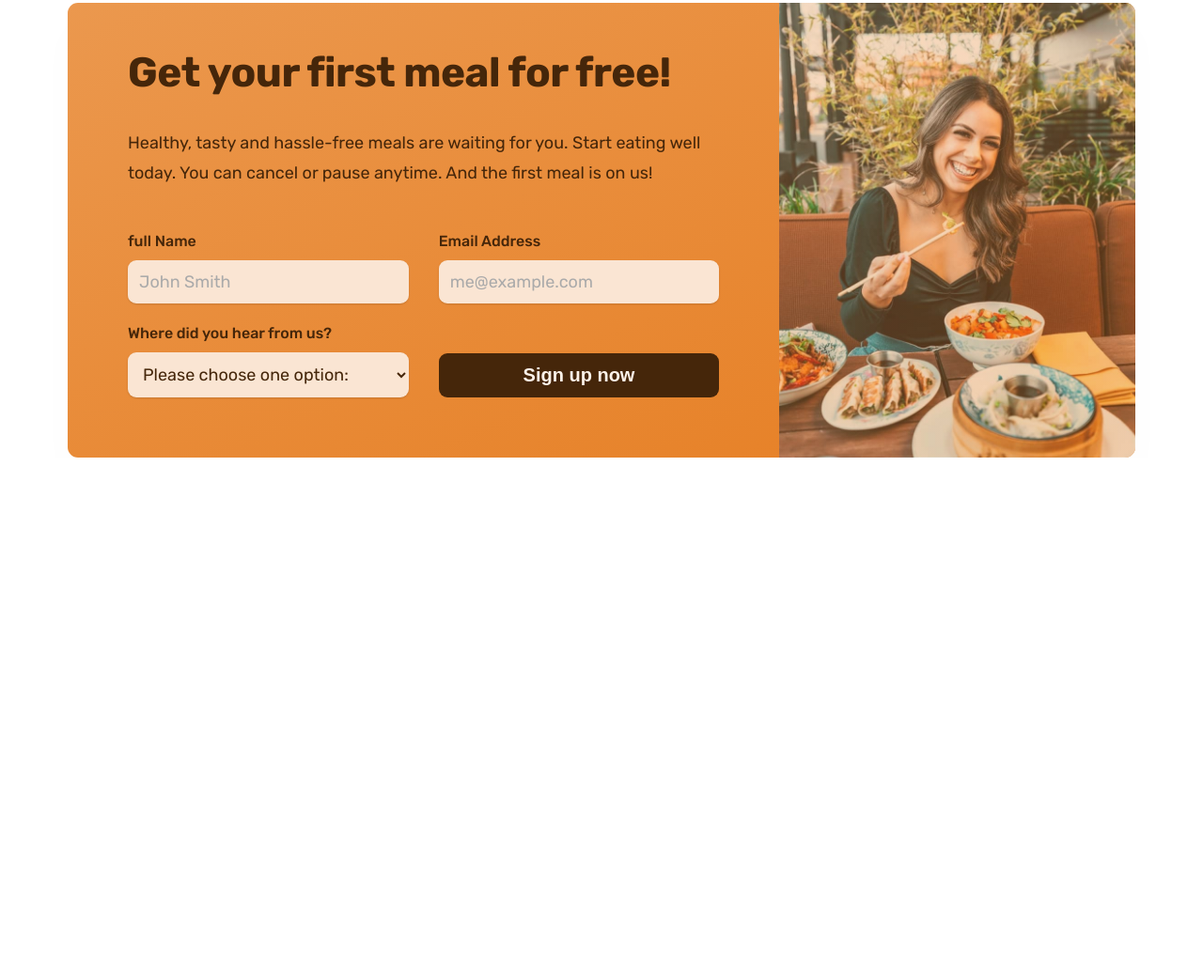
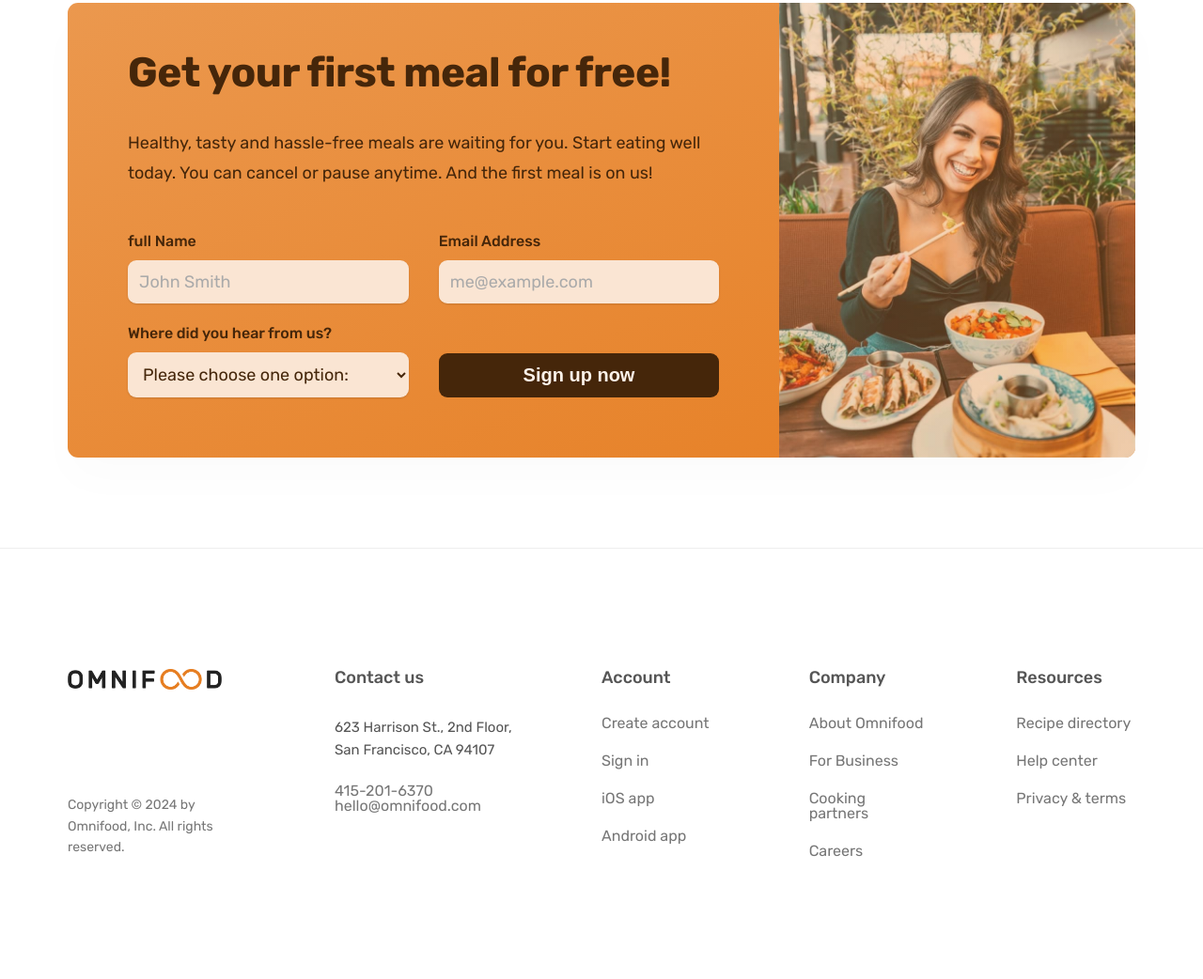
Before and after one commit to mhsaghsemii/Omni-Food, a plain HTML site: page index.html in a window 1280 px wide. Shown: the part 5779-6821 px from the top of the page at 94% size. Before the commit the page ends 6266 px from the top, so only its background shows below. Drawn offline with Linux system fonts and the light colour scheme.

Commit message:
feat(footer): contact with omnifood
+ companys
+address
+socials

```diff
--- a/Css/style.css
+++ b/Css/style.css
@@ -99,7 +99,6 @@ strong {
 .grid--5-cols {
   grid-template-columns: repeat(5, 1fr);
 }
-
 
 .grid--center {
   align-items: center;
@@ -612,6 +611,7 @@ strong {
   border-radius: 11px;
   background-image: linear-gradient(to right bottom, #eb984e, #e67e22);
   overflow: hidden;
+  margin-bottom: 9.6rem;
 }
 
 .cta-text-box {
@@ -688,8 +688,61 @@ strong {
   box-shadow: 0 0 0 0.8rem rgba(253, 242, 233, 0.5);
 }
 
+/* SECTION FOOTER */
+.footer {
+  padding:12.8rem 0;
+  border-top: 1px solid #eee;
+}
 
-/* SECTION FOOTER */
-.footer{
-  padding: 9.6rem 0;
+.grid-footer{
+  grid-template-columns: 1.5fr 1.5fr 1fr 1fr 1fr;
 }
+
+.footer-heading {
+  font-size: 1.8rem;
+  font-weight: 500;
+  margin-bottom: 3.2rem;
+}
+
+.footer-nav {
+  list-style: none;
+  display: flex;
+  flex-direction: column;
+  gap: 2.4rem;
+}
+
+.footer a:link,
+.footer a:visited {
+  font-size: 1.6rem;
+  color: #767676;
+  transition: all 0.3s;
+}
+
+.footer a:hover,
+.footer a:active {
+  color: #555;
+}
+
+.logo-col {
+  display: flex;
+  flex-direction: column;
+}
+
+.copyright {
+  margin-top: 4.8rem;
+  font-size: 1.4rem;
+  color: #767676;
+  line-height: 1.6;
+  margin-top: auto;
+}
+
+.address{
+  margin-bottom: 2.4rem;
+}
+
+
+.contacts{
+  font-style: normal;
+  font-size: 1.5rem;
+  line-height: 1.6;
+}
--- a/index.html
+++ b/index.html
@@ -539,5 +539,64 @@
         </div>
       </secion>
     </main>
+
+    <footer class="footer">
+      <div class="container grid grid--5-cols grid-footer">
+        <div class="logo-col">
+          <a href="#">
+            <img
+              src="asset/img/omnifood-logo.png"
+              alt="Omnifood Logo"
+              class="logo"
+            />
+          </a>
+          <p class="copyright">
+            Copyright &copy; 2024 by Omnifood, Inc. All rights reserved.
+          </p>
+        </div>
+
+        <div class="address-cols">
+          <p class="footer-heading">Contact us</p>
+          <address class="contacts">
+            <p class="address">
+              623 Harrison St., 2nd Floor, San Francisco, CA 94107
+            </p>
+          </address>
+          <p>
+            <a href="tel:415-201-6370">415-201-6370</a>
+            <a href="mailto:hello@omnifood.com">hello@omnifood.com</a>
+          </p>
+        </div>
+
+        <nav class="nav-cols">
+          <p class="footer-heading">Account</p>
+          <ul class="footer-nav">
+            <li><a href="#">Create account</a></li>
+            <li><a href="#">Sign in</a></li>
+            <li><a href="#">iOS app</a></li>
+            <li><a href="#">Android app</a></li>
+          </ul>
+        </nav>
+
+        <nav class="nav-cols">
+          <p class="footer-heading">Company</p>
+          <ul class="footer-nav">
+            <li><a href="#">About Omnifood</a></li>
+            <li><a href="#">For Business</a></li>
+            <li><a href="#">Cooking partners</a></li>
+            <li><a href="#">Careers</a></li>
+          </ul>
+        </nav>
+
+        <nav class="nav-cols">
+          <p class="footer-heading">Resources</p>
+          <ul class="footer-nav">
+            <li><a href="#">Recipe directory</a></li>
+            <li><a href="#">Help center</a></li>
+            <li><a href="#">Privacy & terms</a></li>
+          </ul>
+        </nav>
+      </div>
+    </footer>
   </body>
 </html>
```
Also changed, not shown: systems.txt.
